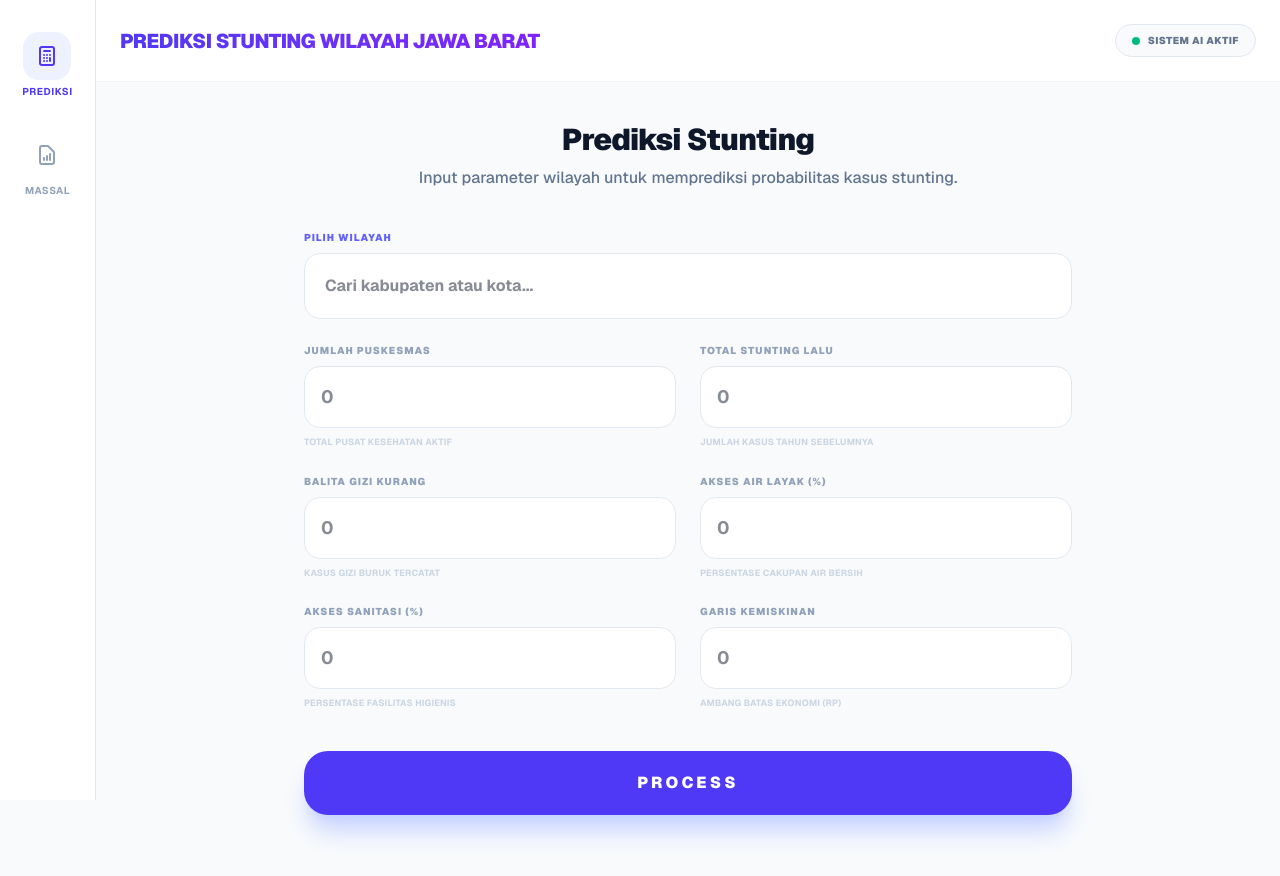
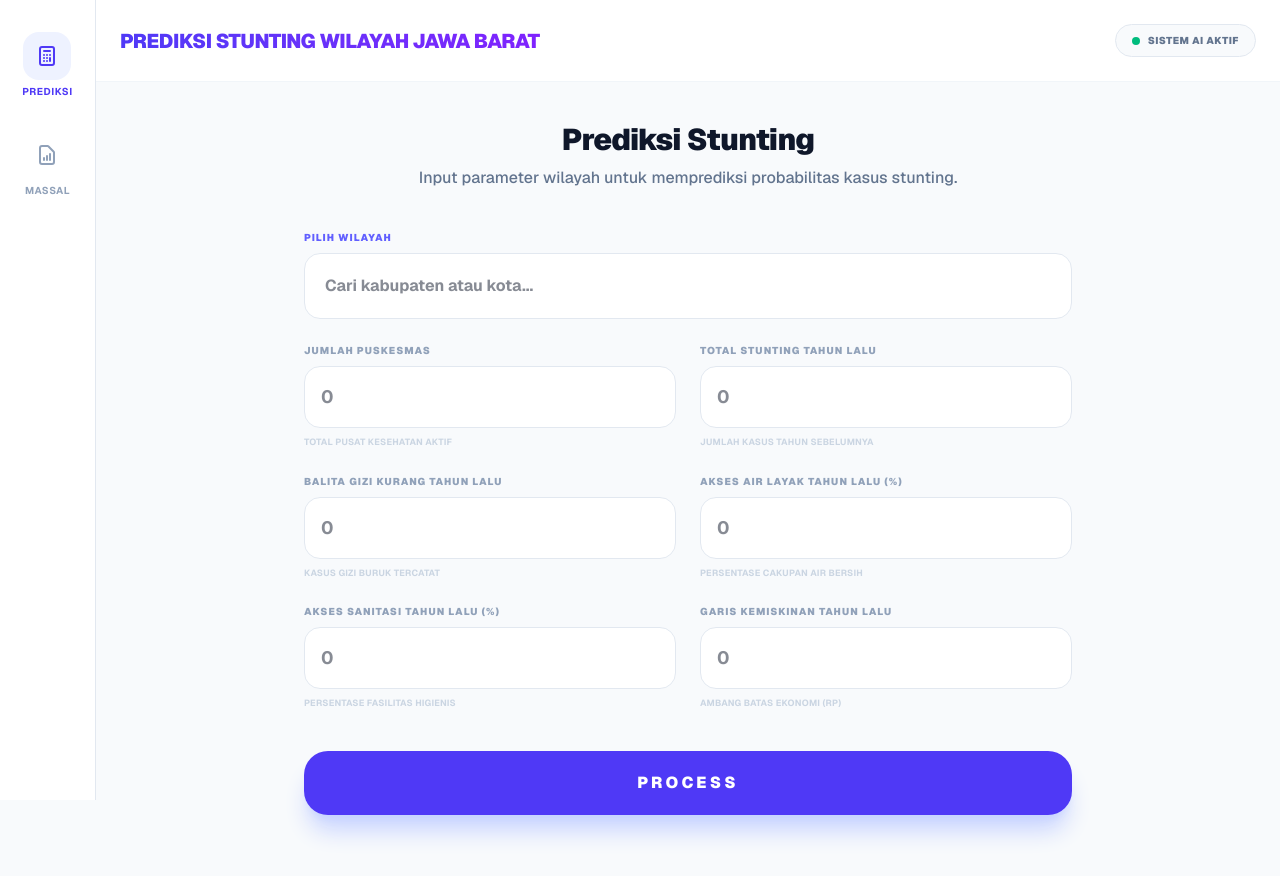
Before and after one commit to kucinggurun103/prediksi-stunting-random-forest, a Next.js app: page / in a window 1280 px wide. Shown: the top 876 px of the page. Built offline with nearby package versions, Linux system fonts and the light colour scheme.

Commit message:
feat: update input labels to include Tahun Lalu

```diff
--- a/app/page.tsx
+++ b/app/page.tsx
@@ -286,11 +286,11 @@ export default function Home() {
 
                 {[
                   { label: "Jumlah Puskesmas", name: "puskesmas", tip: "Total pusat kesehatan aktif" },
-                  { label: "Total Stunting Lalu", name: "stuntingLalu", tip: "Jumlah kasus tahun sebelumnya" },
-                  { label: "Balita Gizi Kurang", name: "giziKurangLalu", tip: "Kasus gizi buruk tercatat" },
-                  { label: "Akses Air Layak (%)", name: "airMinumLalu", tip: "Persentase cakupan air bersih" },
-                  { label: "Akses Sanitasi (%)", name: "sanitasiLalu", tip: "Persentase fasilitas higienis" },
-                  { label: "Garis Kemiskinan", name: "kemiskinanLalu", tip: "Ambang batas ekonomi (Rp)" }
+                  { label: "Total Stunting Tahun Lalu", name: "stuntingLalu", tip: "Jumlah kasus tahun sebelumnya" },
+                  { label: "Balita Gizi Kurang Tahun Lalu", name: "giziKurangLalu", tip: "Kasus gizi buruk tercatat" },
+                  { label: "Akses Air Layak Tahun Lalu (%)", name: "airMinumLalu", tip: "Persentase cakupan air bersih" },
+                  { label: "Akses Sanitasi Tahun Lalu (%)", name: "sanitasiLalu", tip: "Persentase fasilitas higienis" },
+                  { label: "Garis Kemiskinan Tahun Lalu", name: "kemiskinanLalu", tip: "Ambang batas ekonomi (Rp)" }
                 ].map((item, idx) => (
                   <div key={idx} className="group">
                     <label className="text-[10px] font-black uppercase tracking-widest text-slate-400 mb-2 block group-focus-within:text-indigo-500 transition-colors">{item.label}</label>
```
